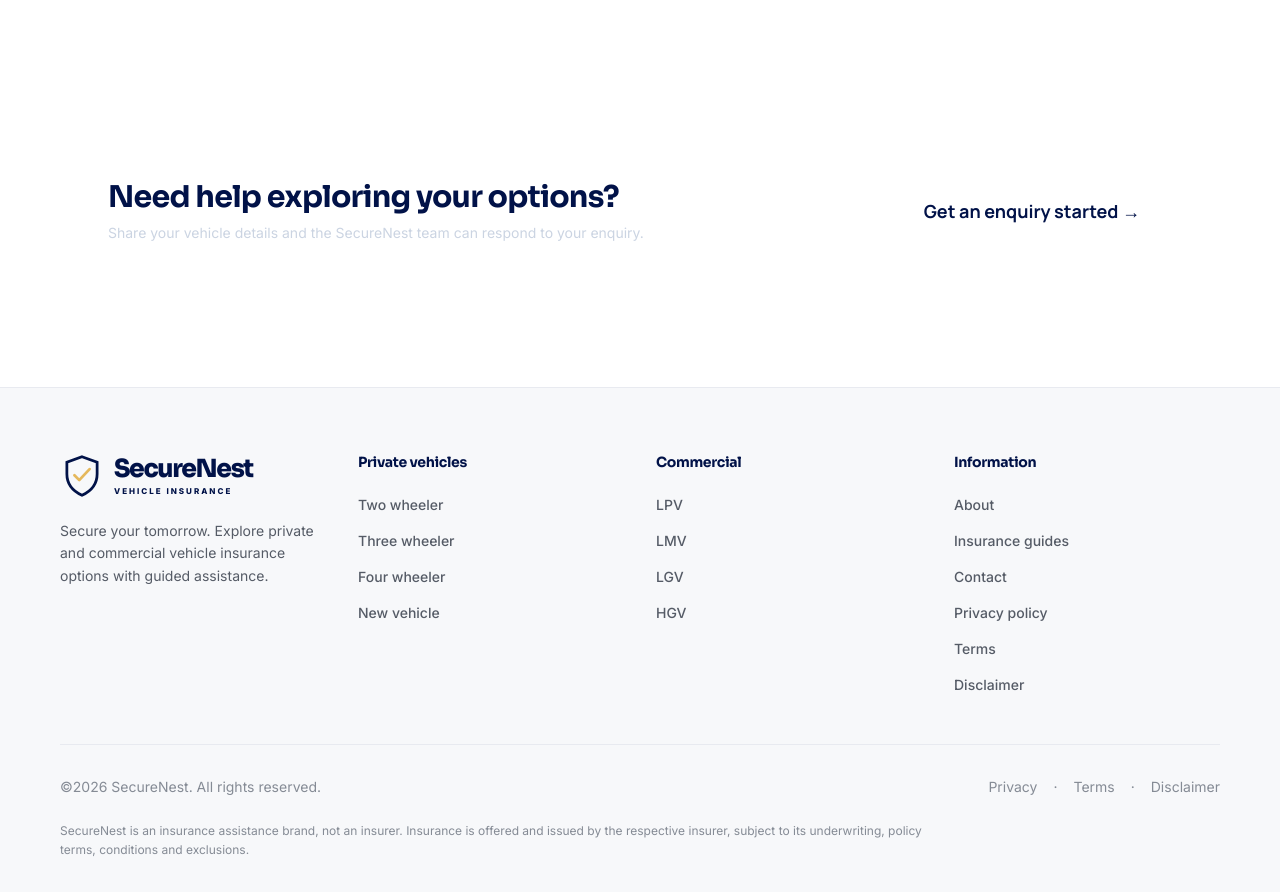
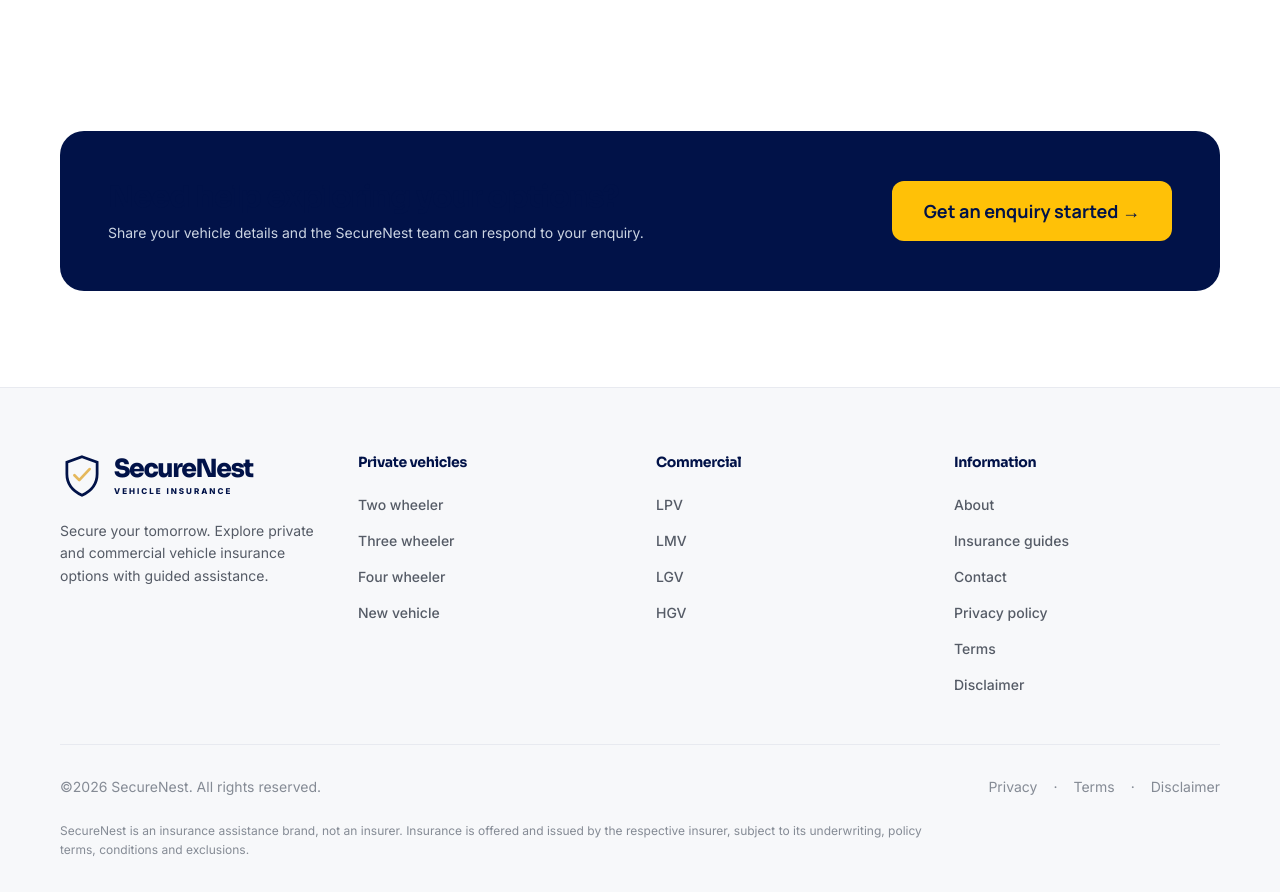
Before and after one commit to virajpate001/securenest, a Next.js app: page /hgv-insurance in a window 1280 px wide. Shown: the part 1480-2372 px from the top of the page. Built offline with nearby package versions, Linux system fonts and the light colour scheme; no server answers.

Commit message:
change color theme test 5

```diff
--- a/src/components/sections/InnerHero.jsx
+++ b/src/components/sections/InnerHero.jsx
@@ -26,7 +26,7 @@ export default function InnerHero({
 
         <Reveal delay={0.1}>
           <Eyebrow className="bg-white/10 text-brand-yellow">{eyebrow}</Eyebrow>
-          <h1 className="mt-6 max-w-4xl font-display text-4xl font-extrabold leading-tight tracking-tight md:text-5xl lg:text-6xl">
+          <h1 className="mt-6 max-w-4xl font-display text-4xl font-extrabold leading-tight tracking-tight md:text-5xl lg:text-6xl text-white">
             {title}
           </h1>
         </Reveal>
--- a/src/components/sections/PageCTA.jsx
+++ b/src/components/sections/PageCTA.jsx
@@ -6,16 +6,16 @@ export default function PageCTA() {
   return (
     <section className="py-16 md:py-24">
       <Container>
-        <Reveal className="flex flex-col items-start justify-between gap-6 rounded-[1.5rem] bg-navy p-8 md:flex-row md:items-center md:p-12">
+        <Reveal className="flex flex-col items-start justify-between gap-6 rounded-[1.5rem] bg-navy p-8 md:flex-row md:items-center md:p-12 bg-primary">
           <div>
-            <h2 className="font-display text-2xl font-extrabold text-white md:text-3xl">
+            <h2 className="font-display text-2xl font-extrabold text-white md:text-3xl text-brand-yellow">
               Need help exploring your options?
             </h2>
             <p className="mt-2 text-sm text-[#cbd4e2]">
               Share your vehicle details and the SecureNest team can respond to your enquiry.
             </p>
           </div>
-          <Button as="a" href="/get-a-quote" variant="gold" size="lg" className="shrink-0">
+          <Button as="a" href="/get-a-quote" variant="gold" size="lg" className="shrink-0 bg-brand-yellow text-primary">
             Get an enquiry started →
           </Button>
         </Reveal>
--- a/src/components/sections/RenewalSection.jsx
+++ b/src/components/sections/RenewalSection.jsx
@@ -12,7 +12,7 @@ export default function RenewalSection() {
           <div className="inline-flex items-center gap-2 rounded-full bg-white/10 px-4 py-1.5 text-xs font-bold uppercase tracking-wider text-brand-yellow">
             Policy Renewal
           </div>
-          <h2 className="mt-6 max-w-lg font-display text-3xl font-bold leading-tight text-white md:text-4xl lg:text-5xl">
+          <h2 className="mt-6 max-w-lg font-display text-3xl font-bold leading-tight  md:text-4xl lg:text-5xl text-white">
             Is your vehicle policy <span className="text-brand-yellow">due for renewal?</span>
           </h2>
           <p className="mt-5 max-w-md text-base leading-relaxed text-white/70">
--- a/src/components/ui/ImageReveal.jsx
+++ b/src/components/ui/ImageReveal.jsx
@@ -28,7 +28,7 @@ export default function ImageReveal({
   return (
     <motion.div
       className={className}
-      initial={{ clipPath: "inset(0 0 100% 0)" }}
+      initial={{ clipPath: "inset(0 0 0% 0)" }}
       whileInView={{ clipPath: "inset(0 0 0% 0)" }}
       viewport={{ once, amount: 0.2 }}
       transition={{
```
